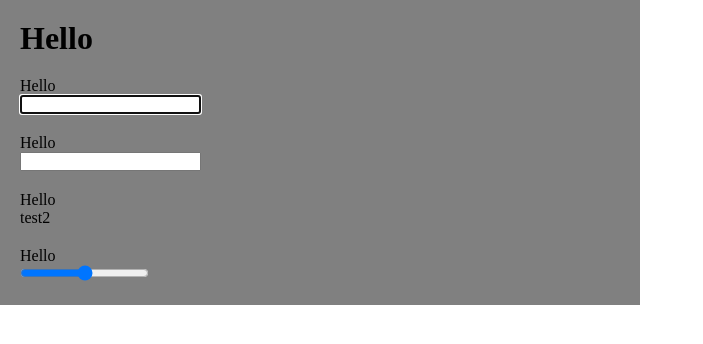
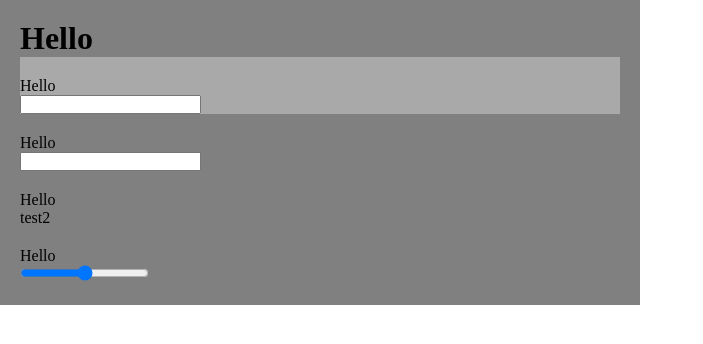
Before and after one commit to NeeZiaa/Interface-Builder, a React (Vite) app: page / in a window 1280 px wide. Shown: the top 344 px of the page, without its empty margins (0-703 px from the left). Built offline with nearby package versions, Linux system fonts and the light colour scheme; some icons are missing.

Commit message:
Focusable field

```diff
--- a/src/App.css
+++ b/src/App.css
@@ -1,6 +1,15 @@
 /* * {
   cursor: none;
 } */
+
+*:focus {
+  outline: none;
+  /* background-color: purple; */
+}
+
+.focused {
+  background-color: darkgrey;
+}
 
 /* #root {
   max-width: 1280px;
--- a/src/components/containers/Interface.tsx
+++ b/src/components/containers/Interface.tsx
@@ -36,7 +36,12 @@ const Interface: React.FC<T_Interface> = ({ label, children, width, height, onCl
 
     useEffect(() => {
         const focusedElement = document.querySelector(`.field-element:nth-child(${focusedItem}) .field__input`)?.firstChild as HTMLElement;
+        const focusedField = document.querySelector(`.field-element:nth-child(${focusedItem})`) as HTMLElement;
         focusedElement?.focus();
+        focusedField.classList.add('focused');
+        return () => {
+            focusedField.classList.remove('focused');
+        }
     }, [focusedItem]);
 
     useEffect(() => {
--- a/src/utils/sendCallback.ts
+++ b/src/utils/sendCallback.ts
@@ -1,15 +1,15 @@
 import { postFetch } from "./postFetch"
 
 interface CallbackProps {
-    name: string;
+    type: string;
     data?: unknown;
 }
 
-const sendCallback = ({name, data}: CallbackProps) => {
+const sendCallback = ({type, data}: CallbackProps) => {
     postFetch({
         url: String(import.meta.env.VITE_APP_API_URL),
         body: {
-            name,
+            type,
             data: data ? JSON.stringify(data) : []
         }
     })
```
